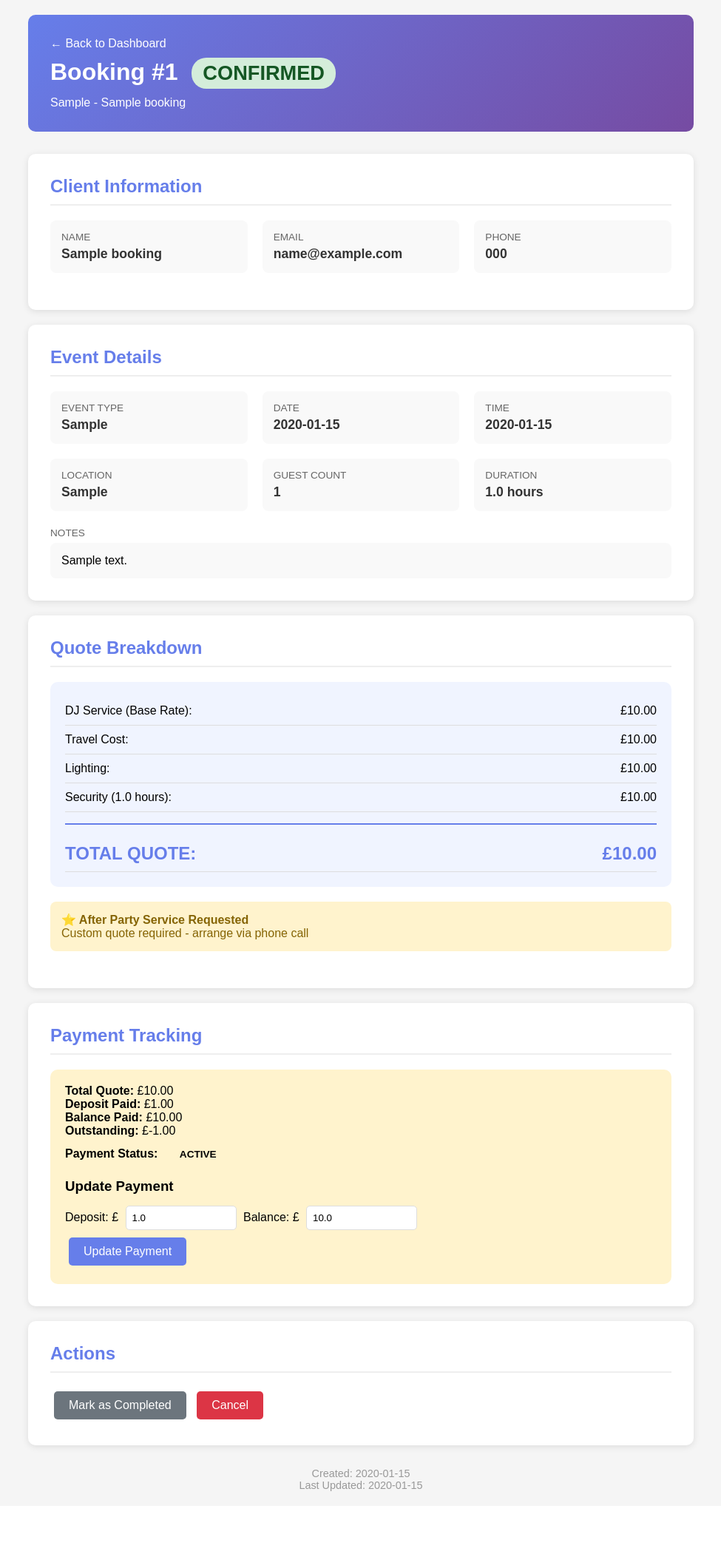
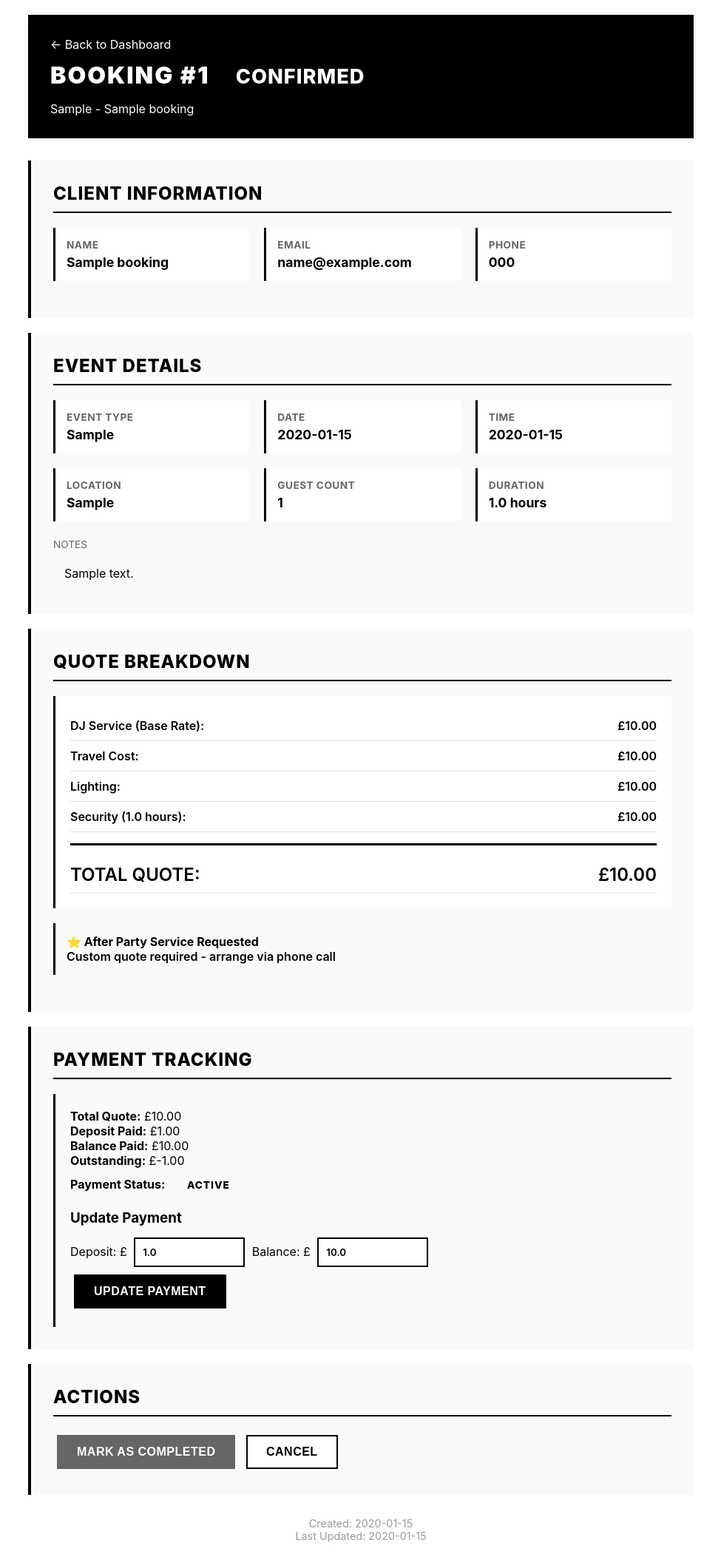
Before and after one commit to Zetroseeeee/specksondecks, a Flask app: page /booking/1 in a window 1280 px wide. Shown: the whole page at 74% size, without its empty margins (152-1127 px from the left). Before the commit the page ends 2016 px from the top, so only its background shows below. Run offline with Flask 3, Linux system fonts and the light colour scheme; the visitor is signed in with stand-in values (Sample User, id 1); tables that the repository leaves empty hold one stand-in row (values such as "Sample post").

Commit message:
Update booking detail page to match professional black & white styling

```diff
--- a/templates/booking_detail.html
+++ b/templates/booking_detail.html
@@ -12,8 +12,8 @@
         }
 
         body {
-            font-family: 'Arial', sans-serif;
-            background: #f5f5f5;
+            font-family: -apple-system, BlinkMacSystemFont, 'Segoe UI', 'Helvetica Neue', Arial, sans-serif;
+            background: #ffffff;
             padding: 20px;
         }
 
@@ -23,10 +23,10 @@
         }
 
         .header {
-            background: linear-gradient(135deg, #667eea 0%, #764ba2 100%);
+            background: #000000;
             color: white;
             padding: 30px;
-            border-radius: 10px;
+            border-radius: 0;
             margin-bottom: 30px;
         }
 
@@ -35,54 +35,66 @@
             text-decoration: none;
             margin-bottom: 10px;
             display: inline-block;
+            transition: opacity 0.3s;
         }
 
         .back-link:hover {
-            text-decoration: underline;
+            opacity: 0.7;
         }
 
         .section {
-            background: white;
+            background: #fafafa;
             padding: 30px;
-            border-radius: 10px;
-            box-shadow: 0 2px 10px rgba(0,0,0,0.1);
+            border-radius: 0;
+            border-left: 4px solid #000000;
             margin-bottom: 20px;
         }
 
         h1 {
             font-size: 2em;
             margin-bottom: 10px;
+            font-weight: 900;
+            text-transform: uppercase;
+            letter-spacing: 2px;
         }
 
         h2 {
-            color: #667eea;
+            color: #000000;
             margin-bottom: 20px;
             padding-bottom: 10px;
-            border-bottom: 2px solid #eee;
+            border-bottom: 2px solid #000000;
+            font-weight: 800;
+            text-transform: uppercase;
+            letter-spacing: 1px;
         }
 
         .badge {
             padding: 5px 15px;
-            border-radius: 20px;
+            border-radius: 0;
             font-size: 0.85em;
-            font-weight: bold;
+            font-weight: 800;
             display: inline-block;
             margin-left: 10px;
+            text-transform: uppercase;
+            letter-spacing: 1px;
         }
 
         .badge.inquiry {
-            background: #fff3cd;
-            color: #856404;
+            background: #ffffff;
+            color: #000000;
+            border: 2px solid #000000;
         }
 
         .badge.confirmed {
-            background: #d4edda;
-            color: #155724;
+            background: #000000;
+            color: #ffffff;
+            border: 2px solid #000000;
         }
 
         .badge.completed {
-            background: #e2e3e5;
-            color: #383d41;
+            background: #666666;
+            color: #ffffff;
+            border: 2px solid #666666;
         }
 
         .info-grid {
@@ -94,8 +106,9 @@
 
         .info-item {
             padding: 15px;
-            background: #f9f9f9;
-            border-radius: 8px;
+            background: #ffffff;
+            border-radius: 0;
+            border-left: 3px solid #000000;
         }
 
         .info-item label {
@@ -104,99 +117,135 @@
             font-size: 0.85em;
             margin-bottom: 5px;
             text-transform: uppercase;
+            font-weight: 700;
+            letter-spacing: 0.5px;
         }
 
         .info-item .value {
             font-size: 1.1em;
-            color: #333;
-            font-weight: bold;
+            color: #000000;
+            font-weight: 700;
         }
 
         .quote-breakdown {
-            background: #f0f4ff;
+            background: #ffffff;
             padding: 20px;
-            border-radius: 10px;
+            border-radius: 0;
             margin: 20px 0;
+            border-left: 3px solid #000000;
         }
 
         .quote-line {
             display: flex;
             justify-content: space-between;
             padding: 10px 0;
-            border-bottom: 1px solid #ddd;
+            border-bottom: 1px solid #e0e0e0;
+            font-weight: 600;
         }
 
         .quote-total {
             font-size: 1.5em;
-            font-weight: bold;
-            color: #667eea;
+            font-weight: 900;
+            color: #000000;
             margin-top: 15px;
             padding-top: 15px;
-            border-top: 2px solid #667eea;
+            border-top: 3px solid #000000;
         }
 
         .payment-section {
-            background: #fff3cd;
+            background: #fafafa;
             padding: 20px;
-            border-radius: 10px;
+            border-radius: 0;
+            border-left: 3px solid #000000;
         }
 
         .payment-section input {
             width: 150px;
-            padding: 8px;
+            padding: 10px;
             margin: 5px;
-            border: 1px solid #ddd;
-            border-radius: 5px;
+            border: 2px solid #000000;
+            border-radius: 0;
+            font-family: inherit;
+            font-weight: 600;
         }
 
         .btn {
-            padding: 10px 20px;
-            border: none;
-            border-radius: 5px;
+            padding: 12px 25px;
+            border: 2px solid #000000;
+            border-radius: 0;
             cursor: pointer;
             font-size: 1em;
             margin: 5px;
-            transition: opacity 0.3s;
+            transition: all 0.3s;
+            font-weight: 700;
+            text-transform: uppercase;
+            letter-spacing: 0.5px;
         }
 
         .btn:hover {
-            opacity: 0.8;
+            transform: translateY(-2px);
+            box-shadow: 0 5px 15px rgba(0,0,0,0.2);
         }
 
         .btn-primary {
-            background: #667eea;
+            background: #000000;
             color: white;
         }
 
+        .btn-primary:hover {
+            background: #ffffff;
+            color: #000000;
+        }
+
         .btn-success {
-            background: #28a745;
+            background: #000000;
             color: white;
         }
 
+        .btn-success:hover {
+            background: #ffffff;
+            color: #000000;
+        }
+
         .btn-danger {
-            background: #dc3545;
-            color: white;
+            background: #ffffff;
+            color: #000000;
+            border: 2px solid #000000;
+        }
+
+        .btn-danger:hover {
+            background: #000000;
+            color: #ffffff;
         }
 
         .btn-secondary {
-            background: #6c757d;
+            background: #666666;
             color: white;
+            border: 2px solid #666666;
+        }
+
+        .btn-secondary:hover {
+            background: #ffffff;
+            color: #000000;
+            border: 2px solid #000000;
         }
 
         .alert {
             padding: 15px;
-            border-radius: 8px;
+            border-radius: 0;
             margin: 20px 0;
+            border-left: 3px solid #000000;
+            font-weight: 600;
         }
 
         .alert.warning {
-            background: #fff3cd;
-            color: #856404;
+            background: #fafafa;
+            color: #000000;
         }
 
         .alert.success {
-            background: #d4edda;
-            color: #155724;
+            background: #fafafa;
+            color: #000000;
         }
     </style>
 </head>
```
